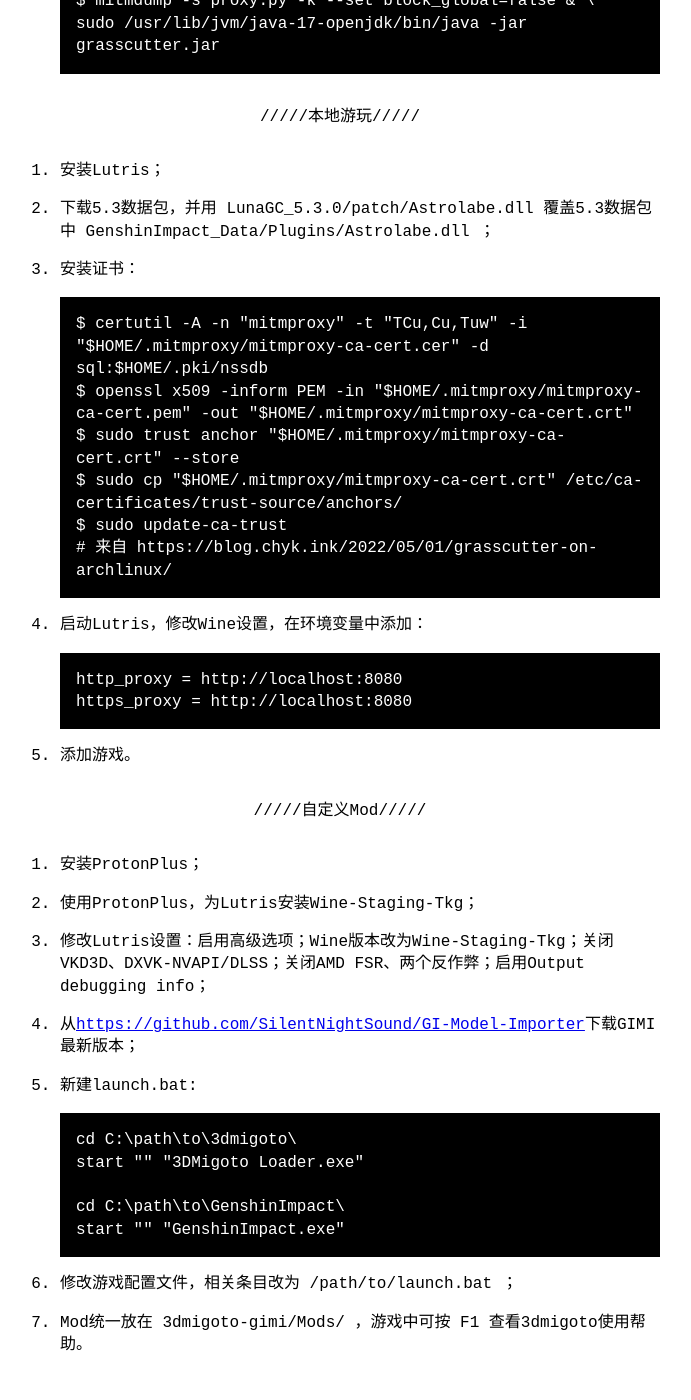
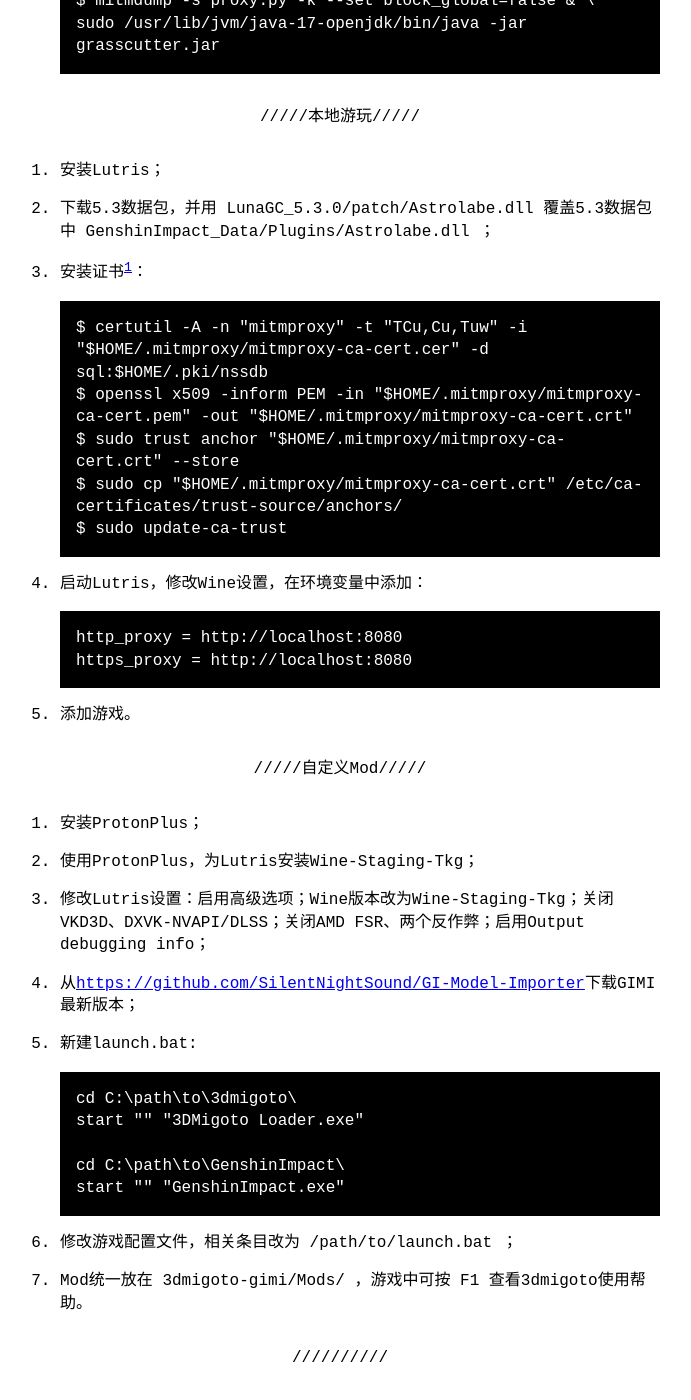
Before and after one commit to szxzip/szxzip.org, a Jekyll site: the page built from _posts/2025-05-09-grasscutter.md, in a window 1280 px wide and 1400 px high, scrolled down 703 px. Shown: the whole window, without its empty margins (300-991 px from the left). Built offline with Jekyll 4.4.1, drawn with Linux system fonts in a browser that asks for light colours; some of the changed text lies outside the part shown.

Commit message:
Initial commit

````diff
--- a/_posts/2025-05-09-grasscutter.md
+++ b/_posts/2025-05-09-grasscutter.md
@@ -34,14 +34,13 @@ title: Genshin Impact v5.3 Grasscutter & 3dmigoto
 
 2. 下载5.3数据包，并用 LunaGC_5.3.0/patch/Astrolabe.dll 覆盖5.3数据包中 GenshinImpact_Data/Plugins/Astrolabe.dll ；
 
-3. 安装证书：
+3. 安装证书[^1]：
    ```
    $ certutil -A -n "mitmproxy" -t "TCu,Cu,Tuw" -i "$HOME/.mitmproxy/mitmproxy-ca-cert.cer" -d sql:$HOME/.pki/nssdb
    $ openssl x509 -inform PEM -in "$HOME/.mitmproxy/mitmproxy-ca-cert.pem" -out "$HOME/.mitmproxy/mitmproxy-ca-cert.crt"
    $ sudo trust anchor "$HOME/.mitmproxy/mitmproxy-ca-cert.crt" --store
    $ sudo cp "$HOME/.mitmproxy/mitmproxy-ca-cert.crt" /etc/ca-certificates/trust-source/anchors/
    $ sudo update-ca-trust
-   # 来自 https://blog.chyk.ink/2022/05/01/grasscutter-on-archlinux/
    ```
 
 4. 启动Lutris，修改Wine设置，在环境变量中添加：
@@ -75,3 +74,7 @@ title: Genshin Impact v5.3 Grasscutter & 3dmigoto
 6. 修改游戏配置文件，相关条目改为 /path/to/launch.bat ；
 
 7. Mod统一放在 3dmigoto-gimi/Mods/ ，游戏中可按 F1 查看3dmigoto使用帮助。
+
+---
+
+[^1]: <https://blog.chyk.ink/2022/05/01/grasscutter-on-archlinux/#安装证书>
````
